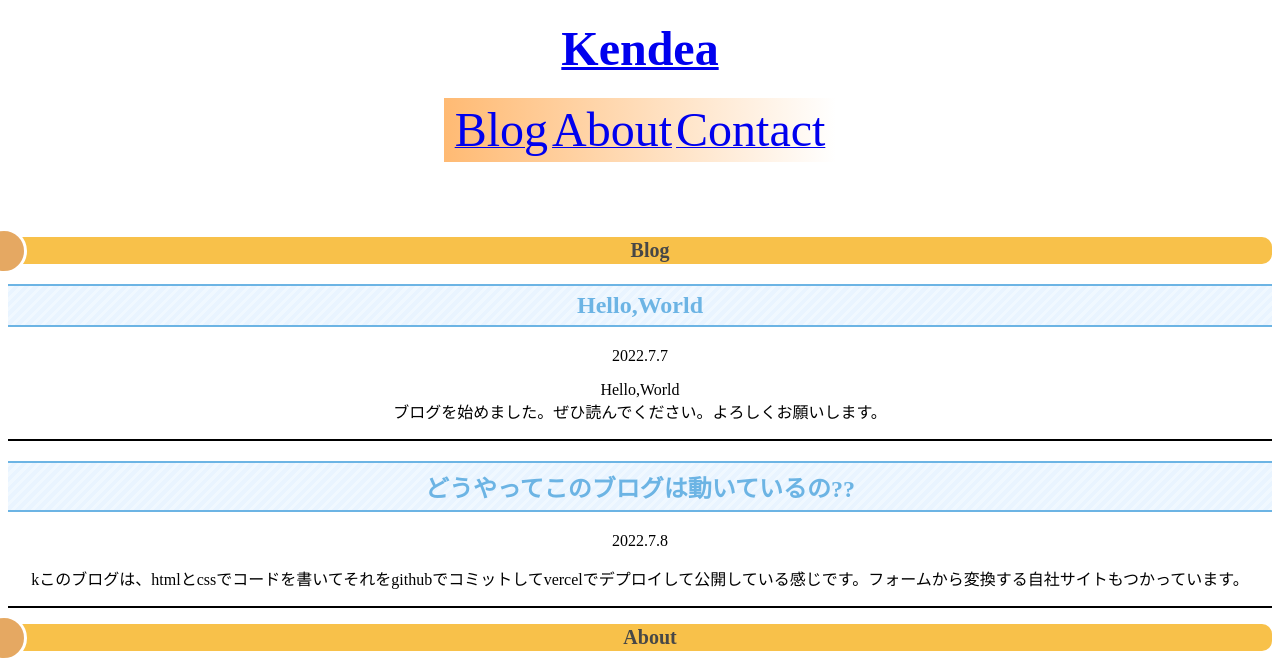
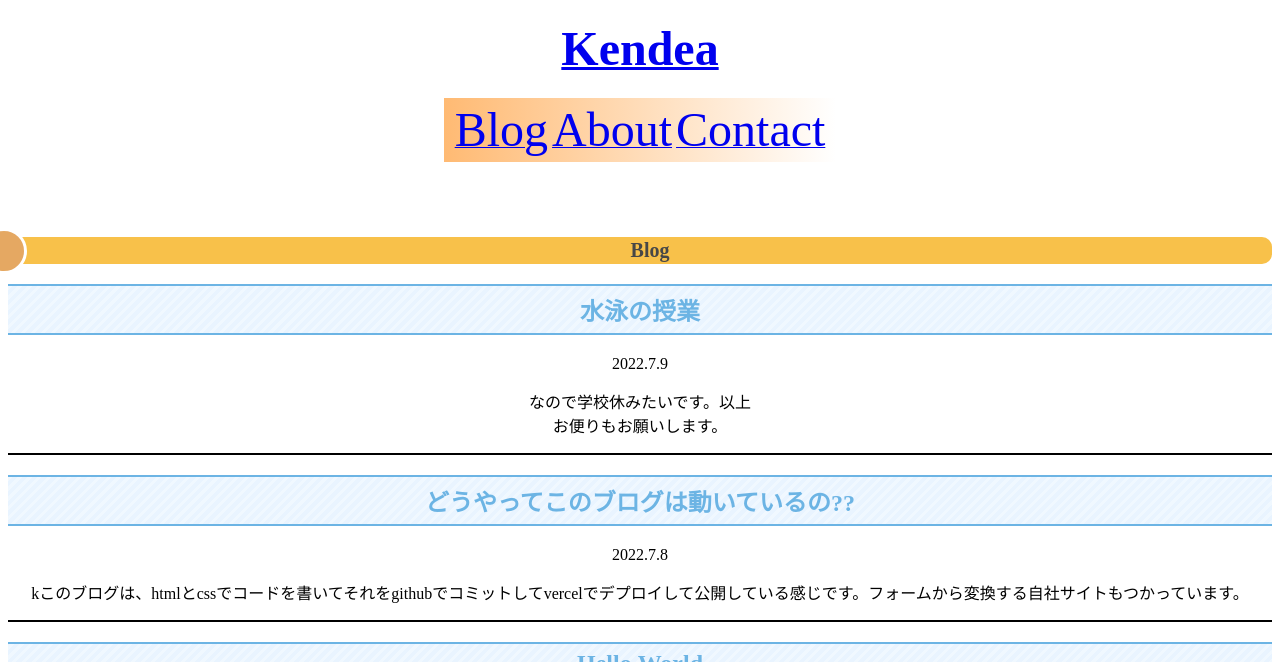
Before and after one commit to kendea1221/kendea-blog, a plain HTML site: page index.html in a window 1280 px wide. Shown: the top 662 px of the page. Drawn offline with Linux system fonts and the light colour scheme.

Commit message:
Update index.html

```diff
--- a/index.html
+++ b/index.html
@@ -23,6 +23,15 @@
 
     <section class="blog">
         <h1 class="komidashi" id="blog">Blog</h1>
+        <h2 class="naiyo">水泳の授業</h2>
+        <p>2022.7.9</p>
+        <p class="bloghonbubn"月曜日に学校に行くつもりなんですが、僕んも嫌いな水泳の授業が復活してあるようなのでちょっとだるいと思います。<br>なので学校休みたいです。以上<br>お便りもお願いします。</p>
+        <hr color="black">
+
+        <h2 class="naiyo">どうやってこのブログは動いているの??</h2>
+        <p>2022.7.8</p>
+        <p class="bloghonbubn">kこのブログは、htmlとcssでコードを書いてそれをgithubでコミットしてvercelでデプロイして公開している感じです。フォームから変換する自社サイトもつかっています。</p>
+        <hr color="black">
         <h2 class="naiyo">Hello,World</h2>
         <p>2022.7.7</p>
         <p class="bloghonbubn">Hello,World<br> ブログを始めました。ぜひ読んでください。よろしくお願いします。</p>
```
